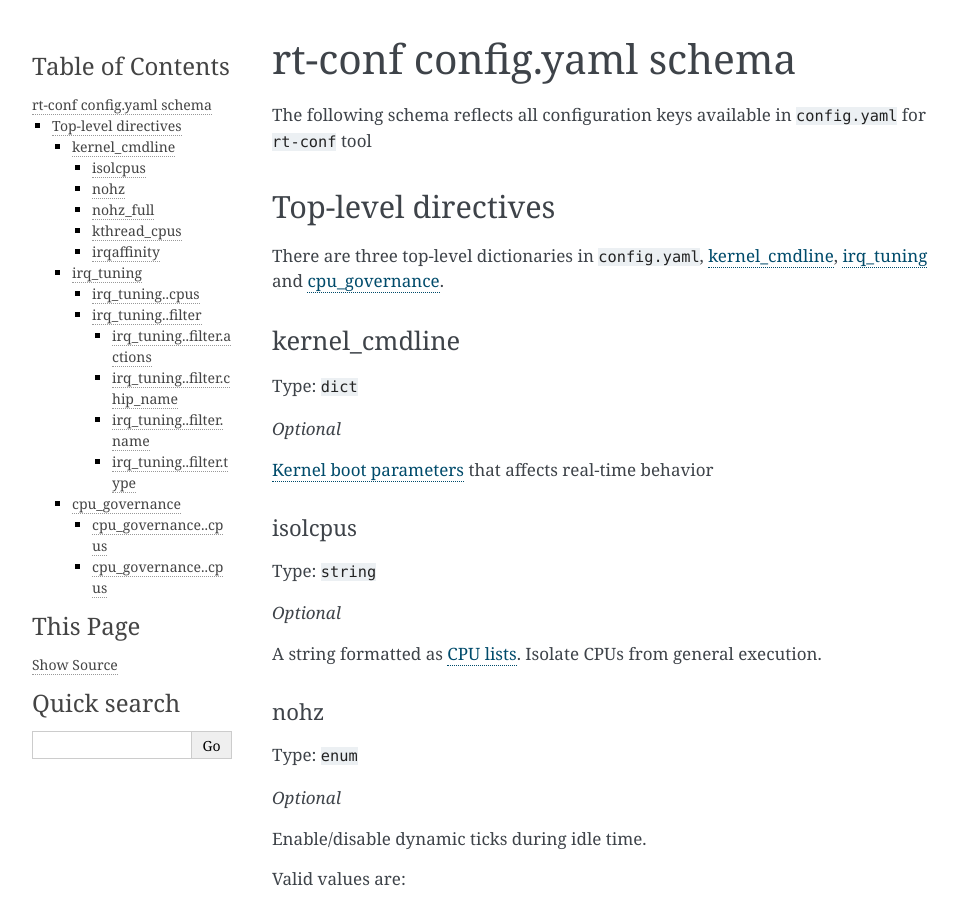
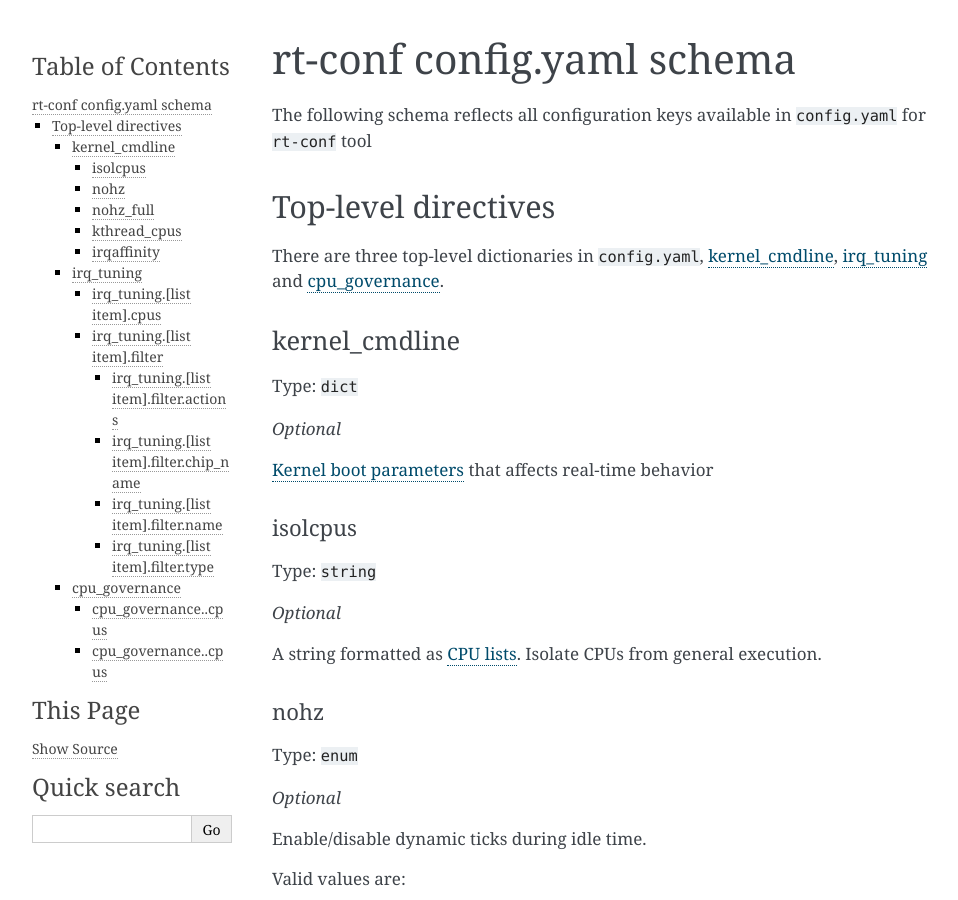
Before and after one commit to canonical/real-time-ubuntu-docs, a Sphinx documentation site: the page built from docs/reference/rt-conf-yaml.md, in a window 1280 px wide and 900 px high. Shown: the whole window, without its empty margins (148-1106 px from the left). Built offline with Sphinx 7.4.7, drawn with Linux system fonts in a browser that asks for light colours; some of the changed text lies outside the part shown.

Commit message:
fix: replace marker for list on title
Signed-off-by: Lincoln Wallace <lincoln.wallace@canonical.com>

````diff
--- a/docs/reference/rt-conf-yaml.md
+++ b/docs/reference/rt-conf-yaml.md
@@ -87,7 +87,7 @@ irq_tuning:
       type: "edge"
 ```
 
-#### irq_tuning.<list item>.cpus
+#### irq_tuning.[list item].cpus
 
 Type `string`
 
@@ -97,14 +97,14 @@ A string formatted as {ref}`cpu-lists`.
 Specifies the list of CPUs which will handle the matched IRQs on the {ref}`filter <irqfilter>`.
 
 (irqfilter)=
-#### irq_tuning.<list item>.filter
+#### irq_tuning.[list item].filter
 Type: `dict`
 
 _Required_
 
 A dictionary with keys related to IRQ properties of `/sys/kernel/irq/<IRQ-num>/`.
 
-##### irq_tuning.<list item>.filter.actions
+##### irq_tuning.[list item].filter.actions
 Type: `regex string`
 
 _Optional_
@@ -112,7 +112,7 @@ _Optional_
 The IRQ action chain. A comma-separated list of zero or more device names associated with this interrupt.
 For network related, generally is the name of the network interface shown in `ip link show`.
 
-##### irq_tuning.<list item>.filter.chip_name
+##### irq_tuning.[list item].filter.chip_name
 Type: `regex string`
 
 _Optional_
@@ -121,7 +121,7 @@ Chip name supplied by the associated device driver.
 
 Example: `IR-PCI-MSIX-0000:04:00.0`
 
-##### irq_tuning.<list item>.filter.name
+##### irq_tuning.[list item].filter.name
 Type: `regex string`
 
 _Optional_
@@ -131,7 +131,7 @@ Common values are:
   * `edge`
   * `fasteoi`
 
-##### irq_tuning.<list item>.filter.type
+##### irq_tuning.[list item].filter.type
 Type: `enum`
 
 _Optional_
@@ -159,7 +159,7 @@ cpu_governance:
     scaling_governor: "performance"
 ```
 
-#### cpu_governance.<list item>.cpus
+#### cpu_governance..cpus
 
 Type: `string`
 
@@ -169,7 +169,7 @@ A string formatted as {ref}`cpu-lists`.
 Specifies which cpus are going to be configured with the scaling governor specified in the item.
 
 
-#### cpu_governance.<list item>.cpus
+#### cpu_governance..cpus
 
 Type: `string`
 
````
